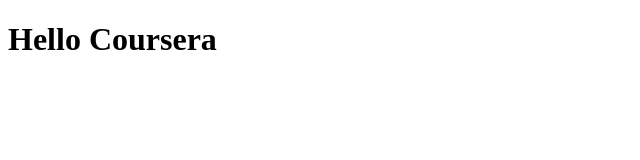
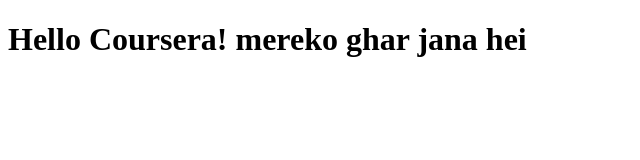
Before and after one commit to abdulwahb1/coursera-test, a plain HTML site: page site/index.html in a window 1280 px wide. Shown: the whole page, without its empty margins (0-640 px from the left). Drawn offline with Linux system fonts and the light colour scheme.

Commit message:
Small Addition

```diff
--- a/site/index.html
+++ b/site/index.html
@@ -6,6 +6,6 @@
 	<title>Hello Coursera!</title>
 </head>
 <body>
-<h1>Hello Coursera</h1>
+<h1>Hello Coursera! mereko ghar jana hei</h1>
 </body>
 </html>
```
